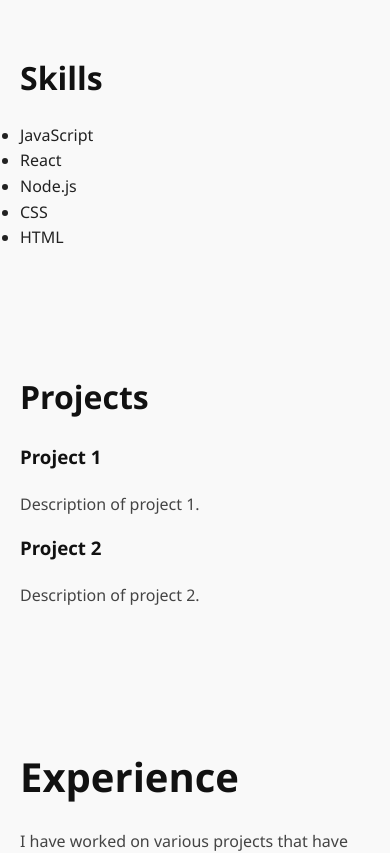
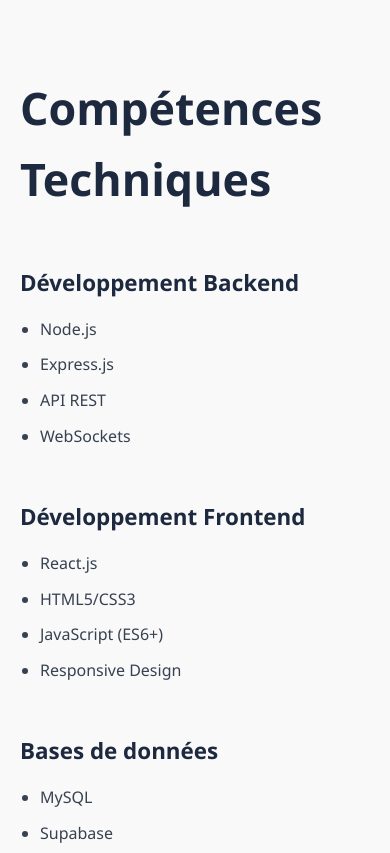
Before and after one commit to kurtisv/ProfilDev, a React (Vite) app in the folder mon-portfolio/: page / in a window 390 px wide. Shown: the part 2520-3373 px from the top of the page. Built offline with nearby package versions, Linux system fonts and the light colour scheme.

Commit message:
Add Skills component with categories and items; include styles for layout and responsiveness

```diff
--- a/mon-portfolio/src/components/Skills/Skill.jsx
+++ b/mon-portfolio/src/components/Skills/Skill.jsx
@@ -1,14 +1,50 @@
+import './skill.style.css';
+
 function Skill() {
+  /** Tableau des catégories + items  */
+  const categories = [
+    {
+      title: 'Développement Backend',
+      items: ['Node.js', 'Express.js', 'API REST', 'WebSockets'],
+    },
+    {
+      title: 'Développement Frontend',
+      items: ['React.js', 'HTML5/CSS3', 'JavaScript (ES6+)', 'Responsive Design'],
+    },
+    {
+      title: 'Bases de données',
+      items: ['MySQL', 'Supabase', 'MongoDB', 'Conception de schémas'],
+    },
+    {
+      title: 'Optimisation',
+      items: ['Requêtes SQL', 'Systèmes de cache', 'Performance API'],
+    },
+    {
+      title: 'Déploiement',
+      items: ['Docker', 'Vercel', 'Netlify'],
+    },
+    {
+      title: 'Outils et DevOps',
+      items: ['Git/GitHub', 'CI/CD', 'Debugging', 'WebRTC (notions)'],
+    },
+  ];
+
   return (
-    <section id="skill">
-      <h2>Skills</h2>
-      <ul>
-        <li>JavaScript</li>
-        <li>React</li>
-        <li>Node.js</li>
-        <li>CSS</li>
-        <li>HTML</li>
-      </ul>
+    <section id="skills" className="skills-section">
+      <h2 className="skills-title">Compétences Techniques</h2>
+
+      <div className="skills-grid">
+        {categories.map((cat) => (
+          <div key={cat.title} className="skill-card">
+            <h3>{cat.title}</h3>
+            <ul>
+              {cat.items.map((skill) => (
+                <li key={skill}>{skill}</li>
+              ))}
+            </ul>
+          </div>
+        ))}
+      </div>
     </section>
   );
 }
--- /dev/null
+++ b/mon-portfolio/src/components/Skills/skill.style.css
@@ -0,0 +1,50 @@
+/* ===== SKILLS SECTION ===== */
+.skills-section {
+    padding: 80px 20px;
+    max-width: 1200px;
+    margin: 0 auto;
+  }
+
+  .skills-title {
+    font-size: 2.8rem;
+    font-weight: 700;
+    color: #1d293f;
+    margin-bottom: 50px;
+  }
+
+  /* grille 3 colonnes → 2 → 1 selon la largeur */
+  .skills-grid {
+    display: grid;
+    grid-template-columns: repeat(3, 1fr);
+    gap: 60px 40px;
+  }
+
+  .skill-card h3 {
+    font-size: 1.4rem;
+    margin-bottom: 16px;
+    color: #1d293f;
+  }
+
+  .skill-card ul {
+    list-style-type: disc;
+    padding-left: 20px;
+  }
+
+  .skill-card li {
+    margin-bottom: 10px;
+    font-size: 1rem;
+    color: #374151;
+  }
+
+  /* ===== RESPONSIVE ===== */
+  @media (max-width: 1024px) {
+    .skills-grid {
+      grid-template-columns: repeat(2, 1fr);
+    }
+  }
+  @media (max-width: 640px) {
+    .skills-grid {
+      grid-template-columns: 1fr;
+      gap: 40px;
+    }
+  }
```
